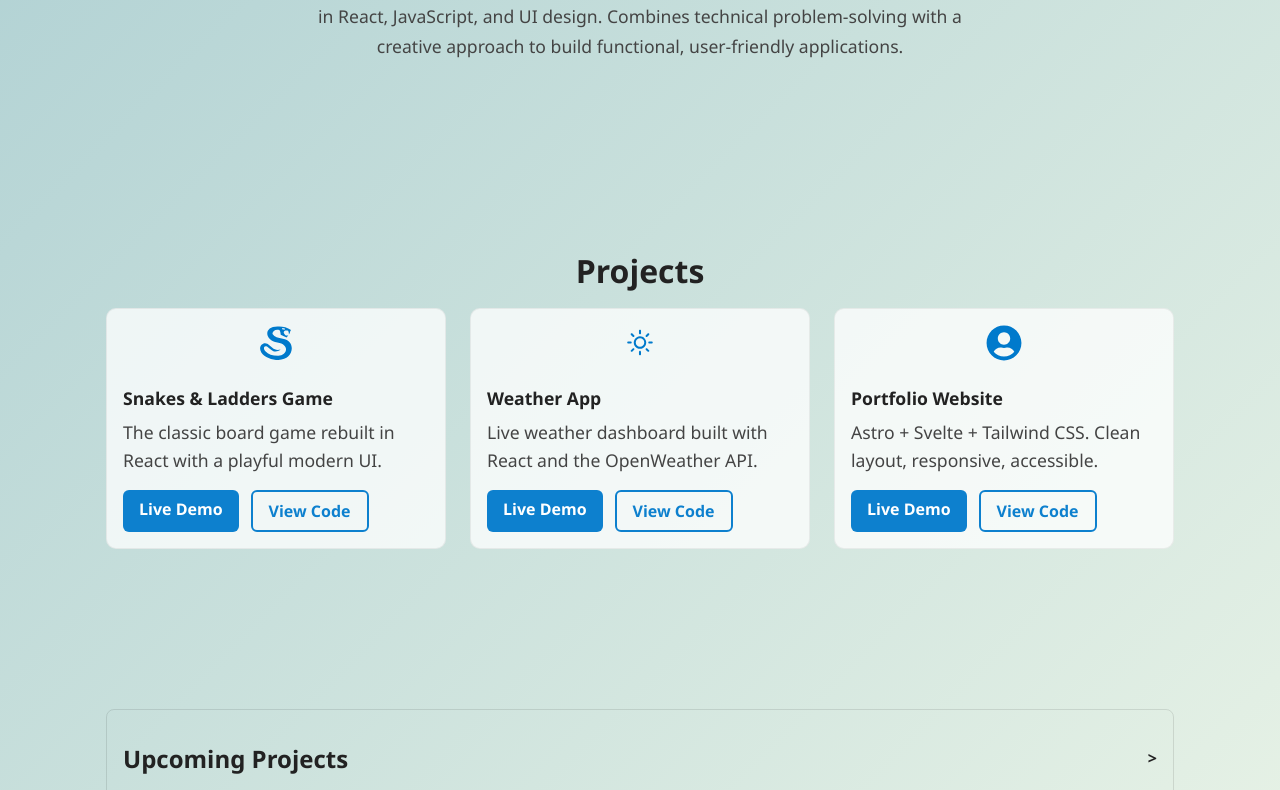
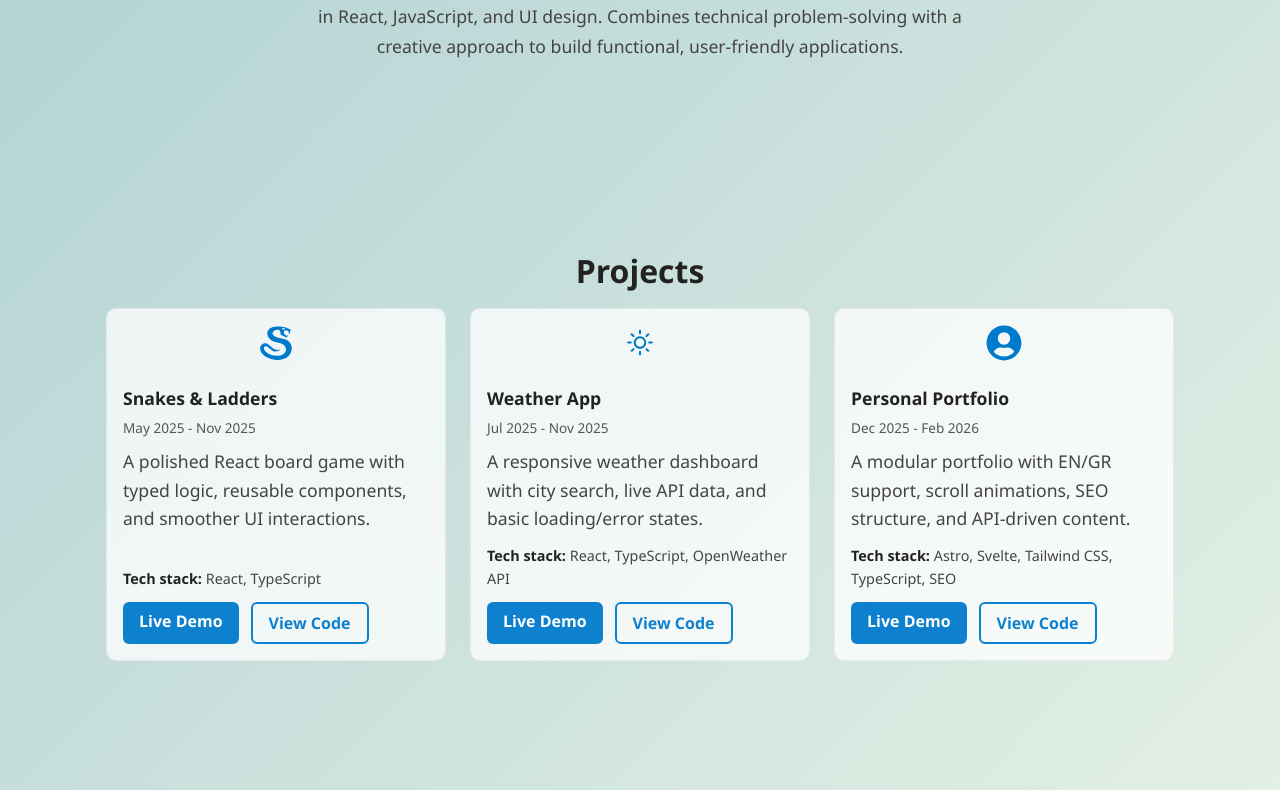
Before and after one commit to vmanX8/my-portfolio, a React (Vite) app: page / in a window 1280 px wide. Shown: the part 378-1168 px from the top of the page. Built offline with nearby package versions, Linux system fonts and the light colour scheme.

Commit message:
Update portfolio project content

```diff
--- a/src/Components/Projects.tsx
+++ b/src/Components/Projects.tsx
@@ -26,7 +26,13 @@ export default function Projects() {
                                     </div>
                                 )}
                                 <h3>{project.title}</h3>
+                                {project.date && <span className="project-date">{project.date}</span>}
                                 <p>{project.description}</p>
+                                {project.technologies && (
+                                    <p className="project-meta">
+                                        <span>Tech stack:</span> {project.technologies.join(", ")}
+                                    </p>
+                                )}
                                 <div className="buttons">
                                     {project.link && (
                                         <a
--- a/src/Components/Upcoming.tsx
+++ b/src/Components/Upcoming.tsx
@@ -17,15 +17,56 @@ export default function UpcomingProjects() {
 
                     <div className="disclose__panel">
                         <ul className="upcoming-list">
-                            {UpcomingProject.map(({ title, summary, status, eta, icon: Icon }) => (
+                            {UpcomingProject.map(({ title, summary, status, eta, technologies, notes, code, frontendCode, link, icon: Icon }) => (
                                 <li key={title} className="upcoming-item">
                                     {Icon && <Icon size={20} className="upcoming-icon" />}
                                     <div className="upcoming-body">
                                         <strong>{title}</strong>
                                         <div className="meta">
-                                            <span>{summary}</span>
                                             {status && <em className="chip">{status}</em>}
                                             {eta && <span className="eta">{eta}</span>}
+                                        </div>
+                                        <p>{summary}</p>
+                                        {technologies && (
+                                            <p className="upcoming-tech">
+                                                <span>Tech stack:</span> {technologies.join(", ")}
+                                            </p>
+                                        )}
+                                        {notes && <p className="upcoming-note">{notes}</p>}
+                                        <div className="buttons upcoming-buttons">
+                                            {link && (
+                                                <a
+                                                    href={link}
+                                                    target="_blank"
+                                                    rel="noreferrer noopener"
+                                                    className="btn live"
+                                                    aria-label={`${title} - Live Demo`}
+                                                >
+                                                    Live Demo
+                                                </a>
+                                            )}
+                                            {code && (
+                                                <a
+                                                    href={code}
+                                                    target="_blank"
+                                                    rel="noreferrer noopener"
+                                                    className="btn code"
+                                                    aria-label={`${title} - Source Code on GitHub`}
+                                                >
+                                                    View Code
+                                                </a>
+                                            )}
+                                            {frontendCode && (
+                                                <a
+                                                    href={frontendCode}
+                                                    target="_blank"
+                                                    rel="noreferrer noopener"
+                                                    className="btn code"
+                                                    aria-label={`${title} - Frontend Source Code on GitHub`}
+                                                >
+                                                    Frontend Code
+                                                </a>
+                                            )}
                                         </div>
                                     </div>
                                 </li>
--- a/src/data/projects.ts
+++ b/src/data/projects.ts
@@ -1,7 +1,6 @@
-import { FaUserCircle, FaCarSide, FaWallet } from "react-icons/fa";
+import { FaUserCircle, FaUsersCog, FaFilm, FaBriefcase } from "react-icons/fa";
 import { GiSnake } from "react-icons/gi";
 import { WiDaySunny } from "react-icons/wi";
-import { BsQuestionCircleFill } from "react-icons/bs";
 
 /**
  * Project card data used in the portfolio.
@@ -10,6 +9,8 @@ export type projects = {
   title: string;
   description: string;
   icon?: React.ComponentType<{ size?: number; color?: string }>;
+  date?: string;
+  technologies?: string[];
   code?: string;
   link?: string;
 }
@@ -17,23 +18,29 @@ export type projects = {
 
 export const projects = [
   {
-    title: "Snakes & Ladders Game",
-    description: "The classic board game rebuilt in React with a playful modern UI.",
+    title: "Snakes & Ladders",
+    description: "A polished React board game with typed logic, reusable components, and smoother UI interactions.",
     icon: GiSnake,
+    date: "May 2025 - Nov 2025",
+    technologies: ["React", "TypeScript"],
     code: "https://github.com/vmanX8/snakesNladders",
     link: "https://snakes-n-ladders-rose.vercel.app/"
   },
   {
     title: "Weather App",
-    description: "Live weather dashboard built with React and the OpenWeather API.",
+    description: "A responsive weather dashboard with city search, live API data, and basic loading/error states.",
     icon: WiDaySunny,
+    date: "Jul 2025 - Nov 2025",
+    technologies: ["React", "TypeScript", "OpenWeather API"],
     code: "https://github.com/vmanX8/weather-app",
     link: "https://weather-app-six-nu-73.vercel.app/"
   },
     {
-    title: "Portfolio Website",
-    description: "Astro + Svelte + Tailwind CSS. Clean layout, responsive, accessible.",
+    title: "Personal Portfolio",
+    description: "A modular portfolio with EN/GR support, scroll animations, SEO structure, and API-driven content.",
     icon: FaUserCircle,
+    date: "Dec 2025 - Feb 2026",
+    technologies: ["Astro", "Svelte", "Tailwind CSS", "TypeScript", "SEO"],
     code: "https://github.com/vmanX8/portfolio-astro-Svelte",
     link: "https://portfolio-astro-svelte.vercel.app"
   },
@@ -47,31 +54,44 @@ export type UpcomingProject = {
   title: string;
   summary: string;
   icon?: React.ComponentType<{ size?: number; color?: string }>;
-  status?: "research" | "design" | "testing";
+  status?: "research" | "design" | "testing" | "ready" | "development" | "idea";
   eta?: string;
-
+  technologies?: string[];
+  notes?: string;
+  code?: string;
+  frontendCode?: string;
+  link?: string;
 }
 
   export const UpcomingProject = [
   {
-    title: "Quiz App",
-    summary: "Interactive quiz app with score tracking, focusing on React state management.",
-    icon: BsQuestionCircleFill,
-    status: "testing",
-    eta: "Q1 2026"
+    title: "Client Management Dashboard",
+    summary: "A CRM dashboard SPA with routed views, searchable tables, editable records, async states, GSAP transitions, and an isolated jQuery widget.",
+    icon: FaUsersCog,
+    status: "ready",
+    eta: "Mar 2026 - Present",
+    technologies: ["React", "TypeScript", "Tailwind CSS", "GSAP", "React Router", "Vite", "jQuery"],
+    notes: "Ready-level project. I am making small changes and adding features for training purposes.",
+    code: "https://github.com/vmanX8/motion-crm",
+    link: "https://motion-crm.vercel.app/"
   },
   {
-    title: "SmartPark",
-    summary: "Tracks parking spot occupancy and calculates cost based on entry and exit times.",
-    icon: FaCarSide,
-    status: "design",
-    eta: "Q2 2026"
+    title: "Movie App",
+    summary: "A full-stack movie app with JWT auth, REST APIs, CRUD movie data, PostgreSQL persistence, and a React frontend in progress.",
+    icon: FaFilm,
+    status: "development",
+    eta: "Feb 2026 - Present",
+    technologies: ["Node.js", "Express", "PostgreSQL", "JWT", "REST APIs", "React"],
+    notes: "Backend is ready-level. I am developing the frontend and will update the full-stack repo when it is ready to showcase.",
+    code: "https://github.com/vmanX8/movie-app-learning",
+    frontendCode: "https://github.com/vmanX8/movie-app-frontend"
   },
   {
-    title: "Expense Tracker",
-    summary: "Simple React expense tracker with categories, filters, and local storage.",
-    icon: FaWallet,
-    status: "research",
-    eta: "Q3 2026"
+    title: "Job Application Tracker",
+    summary: "A job tracking SPA with statuses, notes, follow-up scheduling, filtering, search, mock API flows, and local persistence.",
+    icon: FaBriefcase,
+    status: "idea",
+    technologies: ["React", "TypeScript", "Tailwind CSS", "React Router", "Context API", "React Hook Form", "Vite", "REST API (mock)"],
+    notes: "Planned as a training project focused on forms, state management, async flows, and frontend architecture."
   },
 ];
--- a/src/styles/compnts.css
+++ b/src/styles/compnts.css
@@ -66,11 +66,29 @@
   color: #222;
 }
 
+.project-date {
+  color: #555;
+  font-size: 0.85rem;
+  margin-bottom: 0.65rem;
+}
+
 .project-card p {
   color: #444;
   line-height: 1.6;
-  margin: 0 0 1rem;
+  margin: 0 0 0.75rem;
+}
+
+.project-card p:first-of-type {
   flex-grow: 1;
+}
+
+.project-meta {
+  font-size: 0.9rem;
+}
+
+.project-meta span {
+  font-weight: 600;
+  color: #222;
 }
 
 .buttons {
@@ -135,7 +153,7 @@ details[open] .chev {
   transition: max-height 0.25s ease;
 }
 details[open] .disclose__panel {
-  max-height: 800px;
+  max-height: 1800px;
   padding-top: 0.75rem;
 }
 
@@ -170,6 +188,19 @@ details[open] .disclose__panel {
   color: #222;
 }
 
+.upcoming-body p {
+  color: #444;
+  line-height: 1.6;
+  margin: 0.45rem 0 0;
+}
+
 .meta { display: flex; gap: .5rem; flex-wrap: wrap; }
 .chip { background: rgba(0,0,0,0.06); padding: .1rem .4rem; border-radius: 999px; font-size: .8rem; }
 .eta { color: #555; font-size: .85rem; }
+.upcoming-tech span,
+.upcoming-note {
+  font-weight: 600;
+}
+.upcoming-buttons {
+  margin-top: 0.75rem;
+}
```
